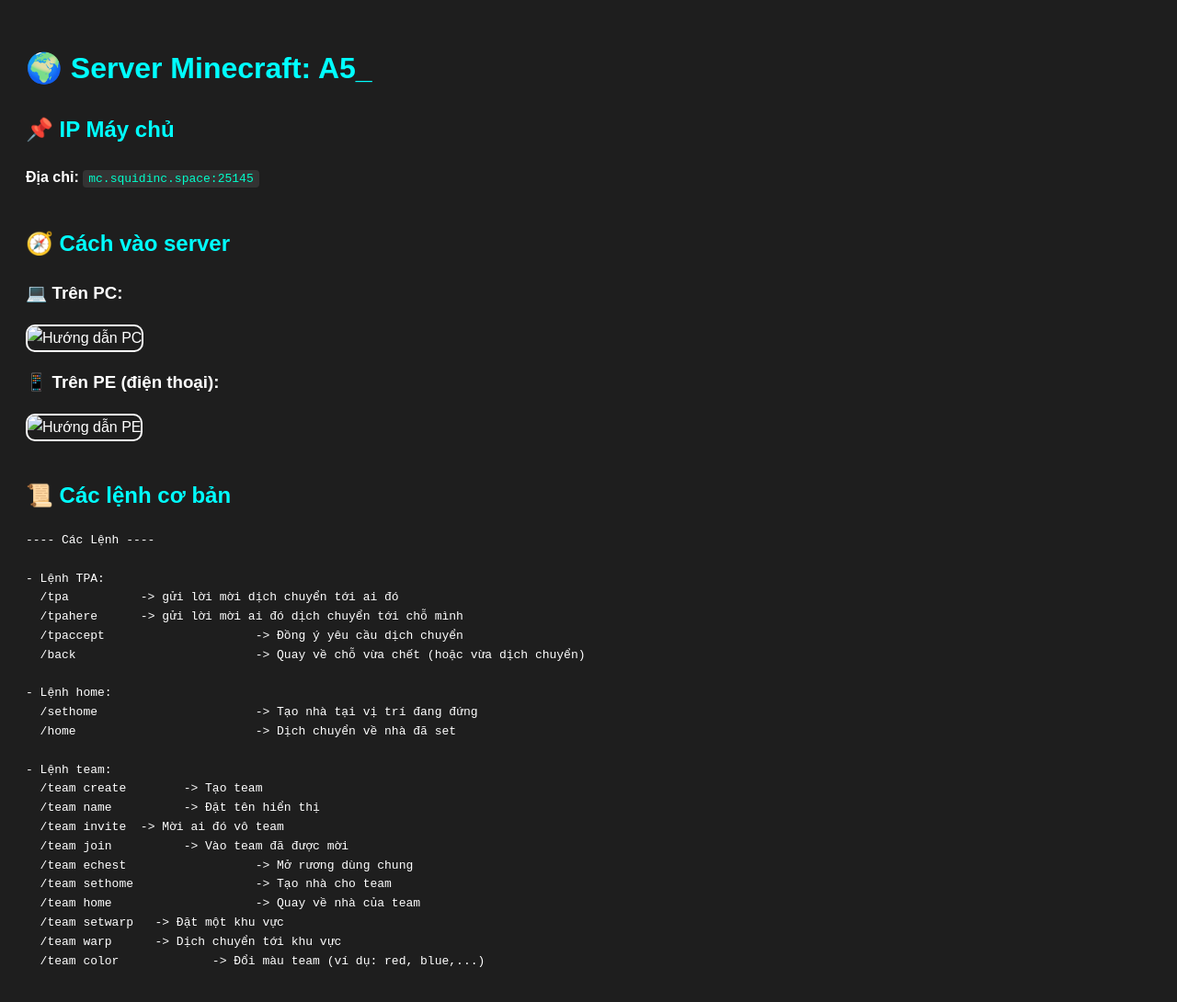
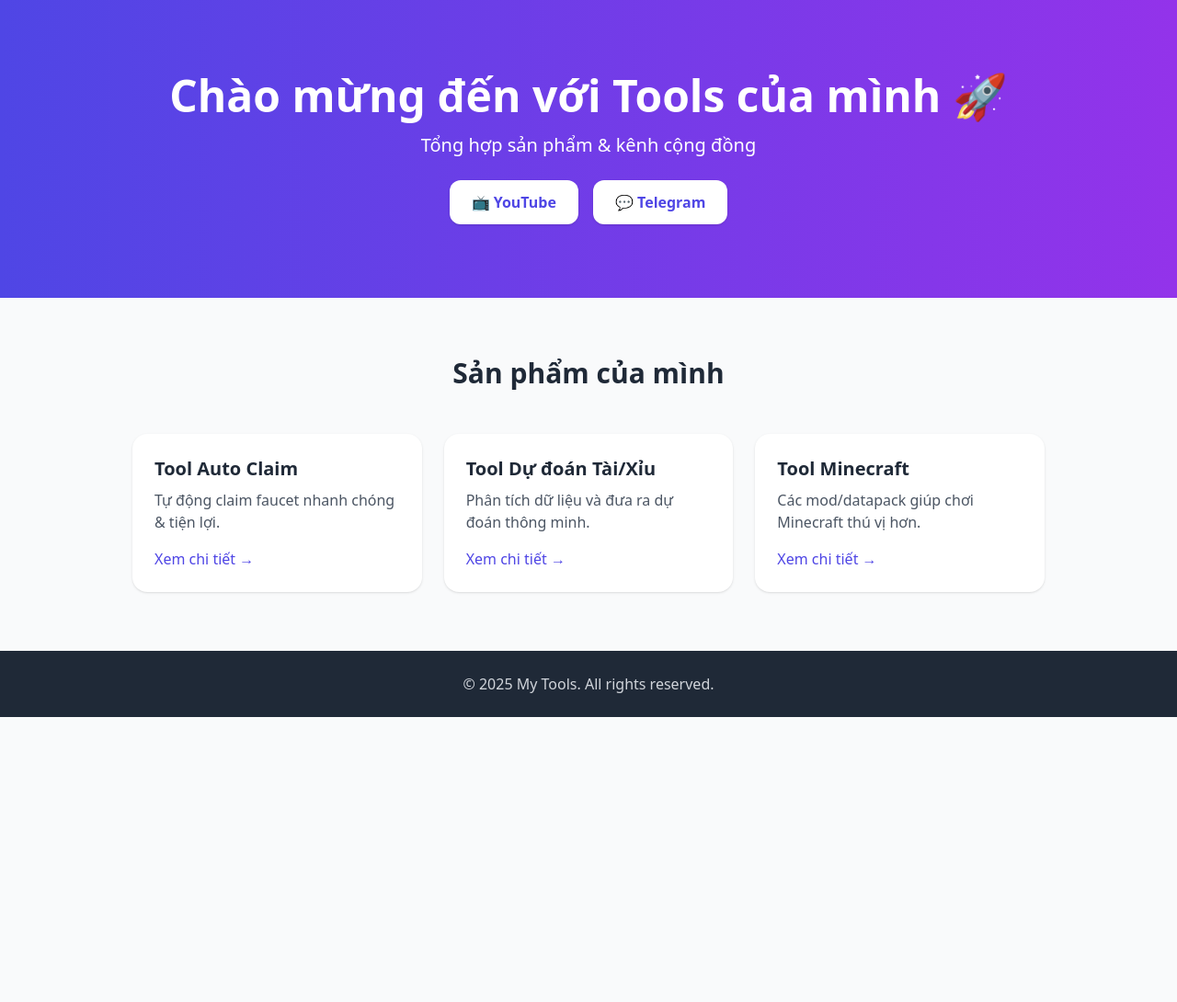
Before and after one commit to hjeyki9/myweb, a plain HTML site: page index.html in a window 1280 px wide. Shown: the whole page at 92% size. After the commit the page ends 800 px from the top, so only its background shows below. Drawn offline with nearby package versions, Linux system fonts and the light colour scheme.

Commit message:
Update index.html

```diff
--- a/index.html
+++ b/index.html
@@ -2,82 +2,57 @@
 <html lang="vi">
 <head>
   <meta charset="UTF-8">
-  <meta name="viewport" content="width=device-width, initial-scale=1">
-  <title>Server Minecraft A5_</title>
-  <style>
-    body {
-      font-family: Arial, sans-serif;
-      background-color: #1e1e1e;
-      color: #ffffff;
-      padding: 20px;
-      line-height: 1.6;
-    }
-    h1, h2 {
-      color: #00ffff;
-    }
-    .section {
-      margin-bottom: 40px;
-    }
-    img {
-      max-width: 100%;
-      border: 2px solid #fff;
-      border-radius: 10px;
-    }
-    code {
-      background-color: #333;
-      padding: 2px 6px;
-      border-radius: 4px;
-      color: #00ffcc;
-    }
-  </style>
+  <meta name="viewport" content="width=device-width, initial-scale=1.0">
+  <title>Landing Page - My Tools</title>
+  <script src="https://cdn.tailwindcss.com"></script>
 </head>
-<body>
+<body class="bg-gray-50 text-gray-800 font-sans">
 
-  <h1>🌍 Server Minecraft: A5_</h1>
+  <!-- Hero -->
+  <section class="bg-gradient-to-r from-indigo-600 to-purple-600 text-white text-center py-20">
+    <h1 class="text-4xl md:text-5xl font-bold mb-4">Chào mừng đến với Tools của mình 🚀</h1>
+    <p class="text-lg md:text-xl mb-6">Tổng hợp sản phẩm & kênh cộng đồng</p>
+    <div class="flex justify-center gap-4">
+      <a href="https://youtube.com/" target="_blank"
+         class="bg-white text-indigo-600 font-semibold px-6 py-3 rounded-xl shadow hover:scale-105 transition">
+        📺 YouTube
+      </a>
+      <a href="https://t.me/" target="_blank"
+         class="bg-white text-indigo-600 font-semibold px-6 py-3 rounded-xl shadow hover:scale-105 transition">
+        💬 Telegram
+      </a>
+    </div>
+  </section>
 
-  <div class="section">
-    <h2>📌 IP Máy chủ</h2>
-    <p><strong>Địa chỉ:</strong> <code>mc.squidinc.space:25145</code></p>
-  </div>
+  <!-- Products / Tools -->
+  <section class="max-w-5xl mx-auto px-4 py-16">
+    <h2 class="text-3xl font-bold text-center mb-12">Sản phẩm của mình</h2>
+    <div class="grid gap-6 md:grid-cols-3">
+      <!-- Tool 1 -->
+      <div class="bg-white rounded-2xl shadow p-6 hover:shadow-lg transition">
+        <h3 class="text-xl font-semibold mb-2">Tool Auto Claim</h3>
+        <p class="text-gray-600 mb-4">Tự động claim faucet nhanh chóng & tiện lợi.</p>
+        <a href="#" class="text-indigo-600 font-medium hover:underline">Xem chi tiết →</a>
+      </div>
+      <!-- Tool 2 -->
+      <div class="bg-white rounded-2xl shadow p-6 hover:shadow-lg transition">
+        <h3 class="text-xl font-semibold mb-2">Tool Dự đoán Tài/Xỉu</h3>
+        <p class="text-gray-600 mb-4">Phân tích dữ liệu và đưa ra dự đoán thông minh.</p>
+        <a href="#" class="text-indigo-600 font-medium hover:underline">Xem chi tiết →</a>
+      </div>
+      <!-- Tool 3 -->
+      <div class="bg-white rounded-2xl shadow p-6 hover:shadow-lg transition">
+        <h3 class="text-xl font-semibold mb-2">Tool Minecraft</h3>
+        <p class="text-gray-600 mb-4">Các mod/datapack giúp chơi Minecraft thú vị hơn.</p>
+        <a href="#" class="text-indigo-600 font-medium hover:underline">Xem chi tiết →</a>
+      </div>
+    </div>
+  </section>
 
-  <div class="section">
-    <h2>🧭 Cách vào server</h2>
-
-    <h3>💻 Trên PC:</h3>
-    <img src="9a10a25f-b759-40d2-a301-8175603751ad.png" alt="Hướng dẫn PC">
-
-    <h3>📱 Trên PE (điện thoại):</h3>
-    <img src="2e796522-7a95-4ba1-b521-ebb55052eb53.png" alt="Hướng dẫn PE">
-  </div>
-
-  <div class="section">
-    <h2>📜 Các lệnh cơ bản</h2>
-    <pre>
----- Các Lệnh ----
-
-- Lệnh TPA:
-  /tpa <tên người chơi>         -> gửi lời mời dịch chuyển tới ai đó
-  /tpahere <tên người chơi>     -> gửi lời mời ai đó dịch chuyển tới chỗ mình
-  /tpaccept                     -> Đồng ý yêu cầu dịch chuyển
-  /back                         -> Quay về chỗ vừa chết (hoặc vừa dịch chuyển)
-
-- Lệnh home:
-  /sethome                      -> Tạo nhà tại vị trí đang đứng
-  /home                         -> Dịch chuyển về nhà đã set
-
-- Lệnh team:
-  /team create <tên team>       -> Tạo team
-  /team name <tên team>         -> Đặt tên hiển thị
-  /team invite <tên người chơi> -> Mời ai đó vô team
-  /team join <tên team>         -> Vào team đã được mời
-  /team echest                  -> Mở rương dùng chung
-  /team sethome                 -> Tạo nhà cho team
-  /team home                    -> Quay về nhà của team
-  /team setwarp <tên khu vực>  -> Đặt một khu vực
-  /team warp <tên khu vực>     -> Dịch chuyển tới khu vực
-  /team color <màu>            -> Đổi màu team (ví dụ: red, blue,...)
-    </pre>
-  </div>
+  <!-- Footer -->
+  <footer class="bg-gray-800 text-gray-300 text-center py-6">
+    <p>&copy; 2025 My Tools. All rights reserved.</p>
+  </footer>
 
 </body>
 </html>
```
